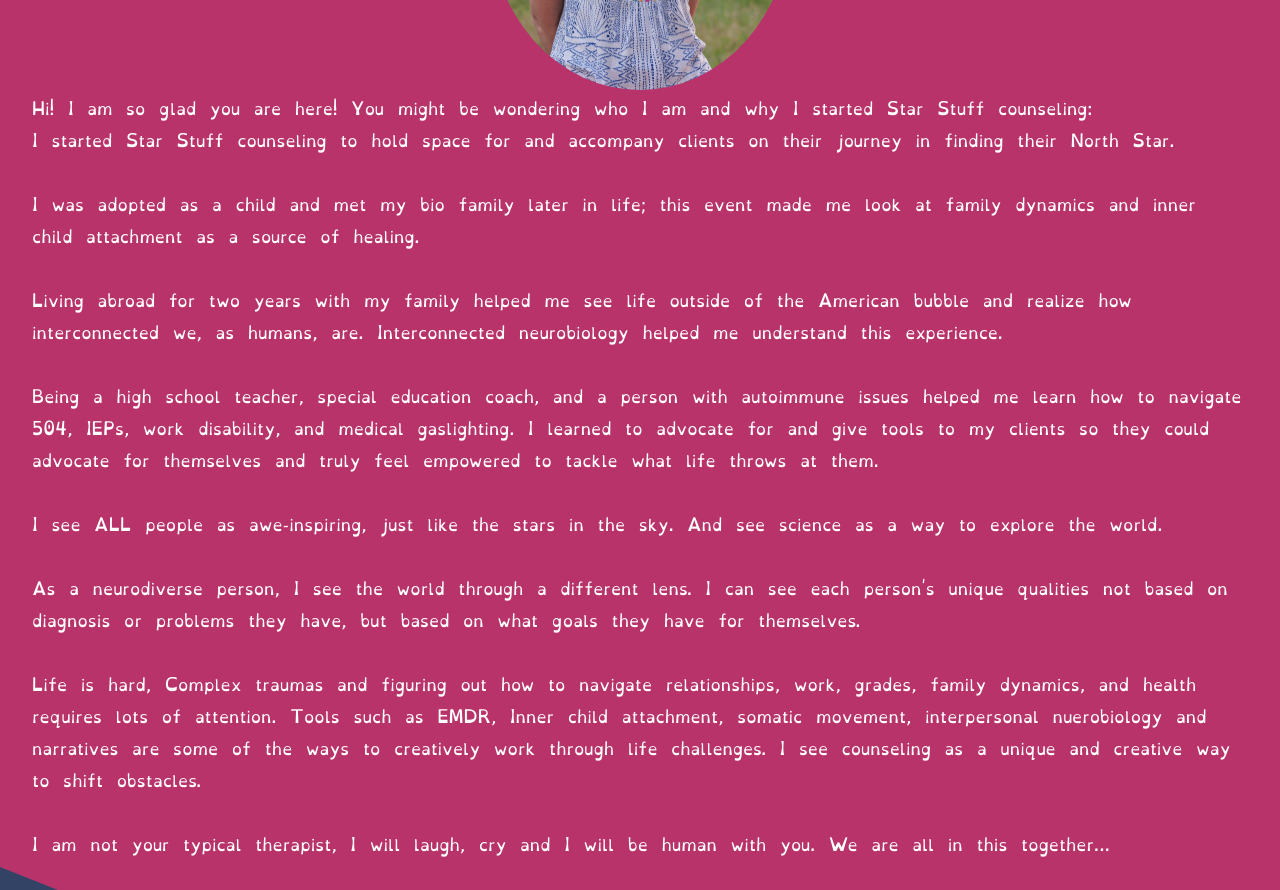
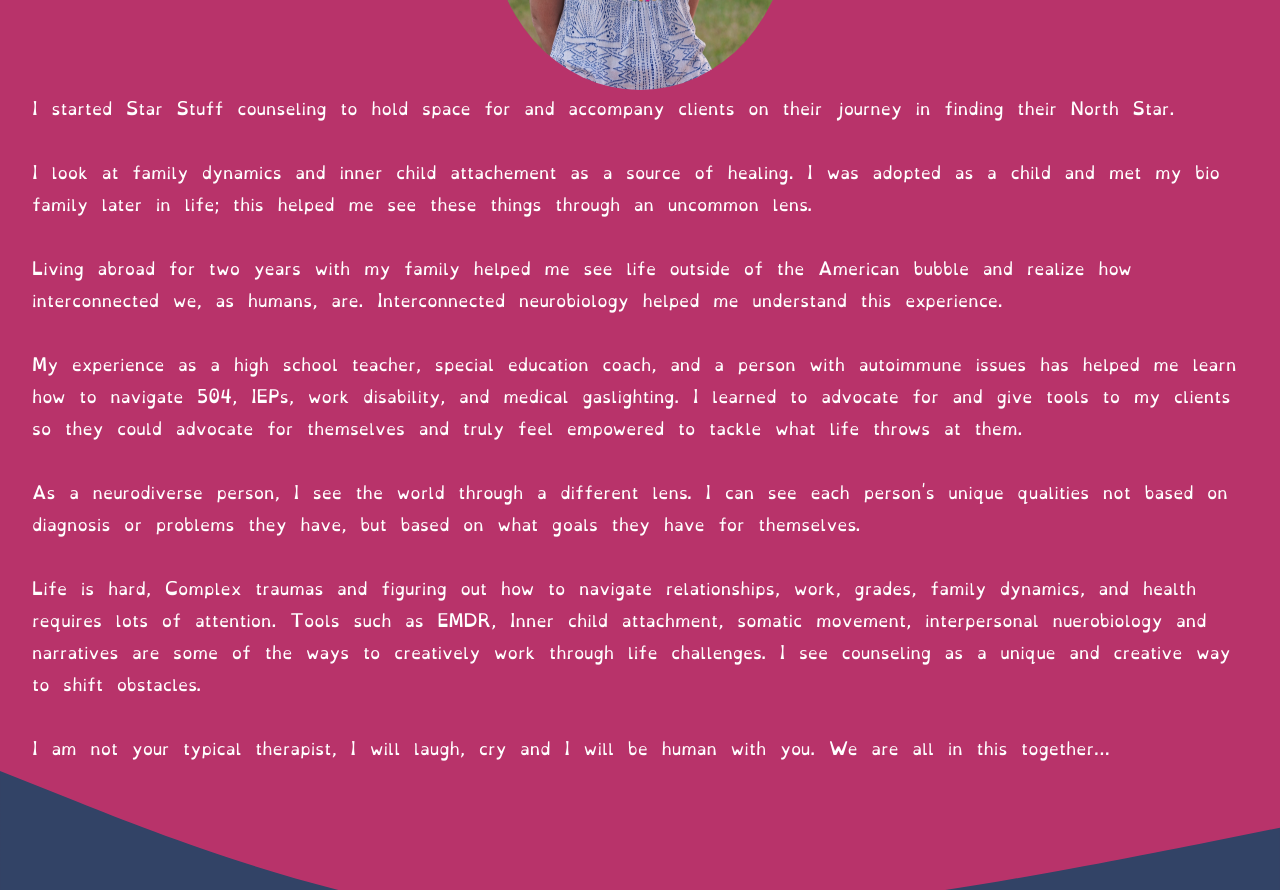
Before and after one commit to ThomasAurelius/starstuff, a plain HTML site: page index.html in a window 1280 px wide. Shown: the part 1681-2571 px from the top of the page. Drawn offline with Linux system fonts and the light colour scheme.

Commit message:
Update index.html

```diff
--- a/index.html
+++ b/index.html
@@ -73,20 +73,18 @@
             <img class="amieimg" src="amie1.jpg" alt="Image of Amie Parsons LPC in Texas">
             <img class="stars3" src="stars2.png" alt="small stars star stuff counseling pllc">
          </div>
-         <p>Hi! I am so glad you are here! You might be wondering who I am and why I started Star Stuff counseling:</p>
+
          <p>I started Star Stuff counseling to hold space for and accompany clients on their journey in finding their North Star.</p>
          <br>
-         <p>I was adopted as a child and met my bio family later in life; this event made me look at family dynamics and inner child
-         attachment as a source of healing.</p>
+         <p>I look at family dynamics and inner child attachement as a source of healing. I was adopted as a child and met my bio family later in life; this helped me see these things through an uncommon lens.</p>
          <br>
          <p>Living abroad for two years with my family helped me see life outside of the American bubble and realize how
          interconnected we, as humans, are. Interconnected neurobiology helped me understand this experience.</p>
          <br>
-         <p>Being a high school teacher, special education coach, and a person with autoimmune issues helped me learn how to
+         <p>My experience as a high school teacher, special education coach, and a person with autoimmune issues has helped me learn how to
          navigate 504, IEPs, work disability, and medical gaslighting. I learned to advocate for and give tools to my clients so
          they could advocate for themselves and truly feel empowered to tackle what life throws at them.</p>
-         <br>
-         <p>I see ALL people as awe-inspiring, just like the stars in the sky. And see science as a way to explore the world.</p>
+
          <br>
          <p>As a neurodiverse person, I see the world through a different lens. I can see each person's unique qualities not based
          on diagnosis or problems they have, but based on what goals they have for themselves.</p>
```
